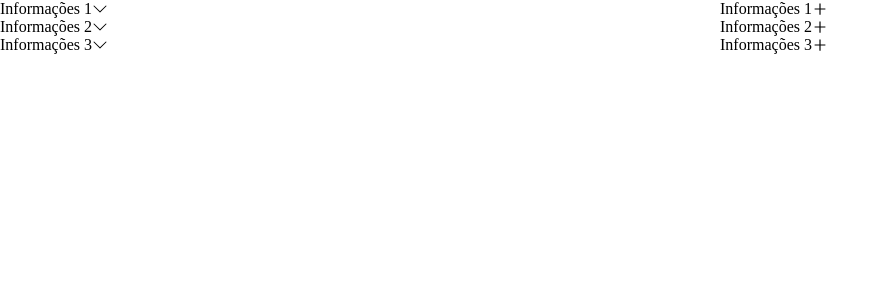
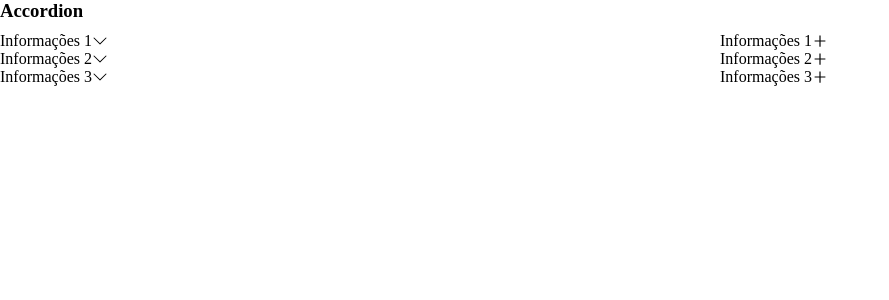
Before and after one commit to VitorDiniz100/react-components, a React (Vite) app: page / in a window 1280 px wide. Shown: the top 300 px of the page, without its empty margins (0-889 px from the left). Built offline with nearby package versions, Linux system fonts and the light colour scheme.

Commit message:
examples

```diff
--- a/src/App.css
+++ b/src/App.css
@@ -6,9 +6,9 @@
 
 .App {
     width: 1440px;
+    margin: 0 auto;
 }
 
-img {
-    width: 15px;
-    height: 15px;
+.heading-example {
+    margin-bottom: 10px;
 }
--- a/src/App.tsx
+++ b/src/App.tsx
@@ -1,11 +1,13 @@
-import { Home } from './pages/Home'
+import { AccordionComponent } from './examples/AccordionComponent'
 
 import './App.css'
 
 function App() {
   return (
     <div className="App">
-      <Home />
+      <div className="accordion-example"></div>
+      <h3 className="heading-example">Accordion</h3>
+      <AccordionComponent />
     </div>
   )
 }
--- a/src/pages/Home/index.tsx
+++ b/src/examples/AccordionComponent.tsx
@@ -1,10 +1,10 @@
-import * as Accordion from '../../components/Accordion'
+import * as Accordion from '../components/Accordion'
 import { AiOutlineMinus, AiOutlinePlus } from 'react-icons/ai'
 import { BsChevronDown } from 'react-icons/bs'
 
-import './styles.css'
+import './AccordionComponent.css'
 
-export function Home() {
+export function AccordionComponent() {
   return (
     <main className="home">
       <Accordion.Root>
```
Also changed, not shown: src/examples/AccordionComponent.css (renamed from src/pages/Home/styles.css).
